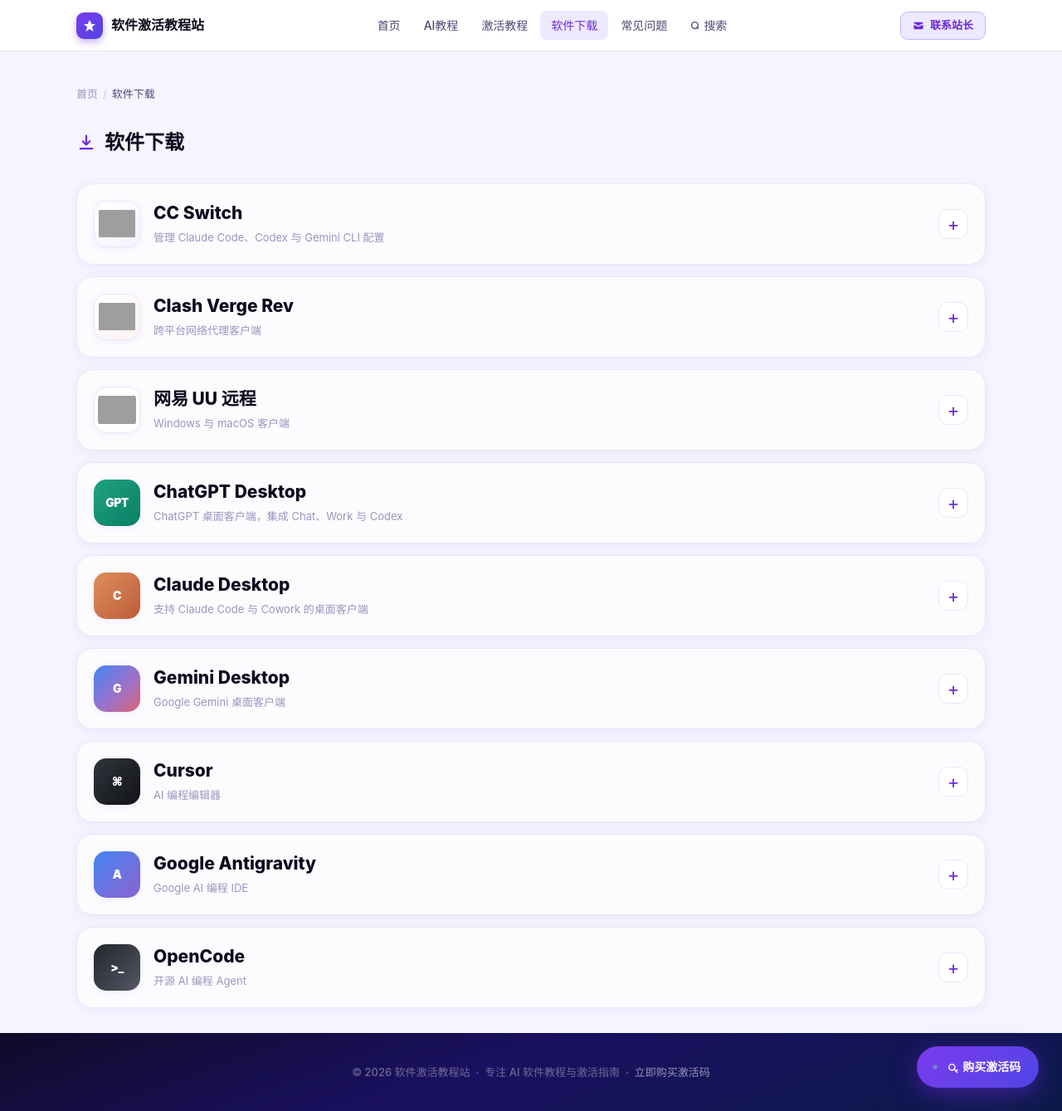
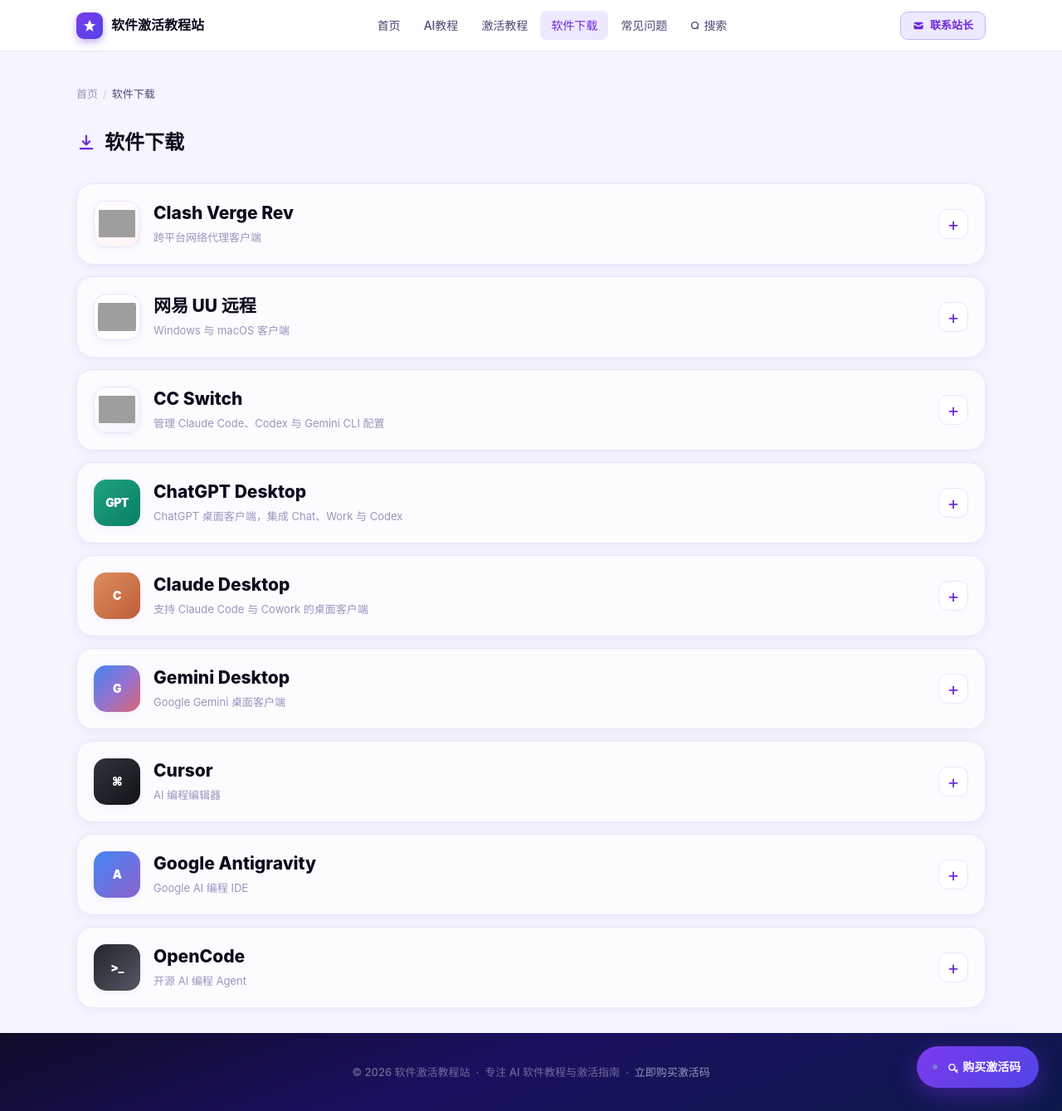
Before and after one commit to leo11hang/Kilian.github.io, a Jekyll site: the page built from download.html, in a window 1280 px wide and 1339 px high. Shown: the whole window at 83% size. Built offline with Jekyll 4.4.1, drawn with Linux system fonts in a browser that asks for light colours; comment, search, counter and statistics services are not loaded; grey boxes are pictures that could not be loaded.

Commit message:
Update cat-page.html

```diff
--- a/_includes/cat-page.html
+++ b/_includes/cat-page.html
@@ -24,14 +24,6 @@
     <div class="download-accordions">
       <details class="download-accordion" name="download-products">
         <summary>
-          <span class="download-product-icon cc-product-icon"><img src="https://raw.githubusercontent.com/farion1231/cc-switch/main/src-tauri/icons/icon.png" alt="CC Switch 官方图标" loading="lazy"></span>
-          <span class="download-summary-copy"><strong class="download-accordion-name">CC Switch</strong><span class="download-accordion-hint">管理 Claude Code、Codex 与 Gemini CLI 配置</span></span>
-          <span class="download-accordion-toggle" aria-hidden="true"></span>
-        </summary>
-        {% include cc-switch-download.html %}
-      </details>
-      <details class="download-accordion" name="download-products">
-        <summary>
           <span class="download-product-icon clash-product-icon"><img src="https://raw.githubusercontent.com/clash-verge-rev/clash-verge-rev/dev/src-tauri/icons/icon.png" alt="Clash Verge Rev 官方图标" loading="lazy"></span>
           <span class="download-summary-copy"><strong class="download-accordion-name">Clash Verge Rev</strong><span class="download-accordion-hint">跨平台网络代理客户端</span></span>
           <span class="download-accordion-toggle" aria-hidden="true"></span>
@@ -39,6 +31,14 @@
         {% include clash-verge-download.html %}
       </details>
       {% include uu-remote-download.html %}
+      <details class="download-accordion" name="download-products">
+        <summary>
+          <span class="download-product-icon cc-product-icon"><img src="https://raw.githubusercontent.com/farion1231/cc-switch/main/src-tauri/icons/icon.png" alt="CC Switch 官方图标" loading="lazy"></span>
+          <span class="download-summary-copy"><strong class="download-accordion-name">CC Switch</strong><span class="download-accordion-hint">管理 Claude Code、Codex 与 Gemini CLI 配置</span></span>
+          <span class="download-accordion-toggle" aria-hidden="true"></span>
+        </summary>
+        {% include cc-switch-download.html %}
+      </details>
       {% include ai-tools-download.html %}
     </div>
   {% endif %}
```
